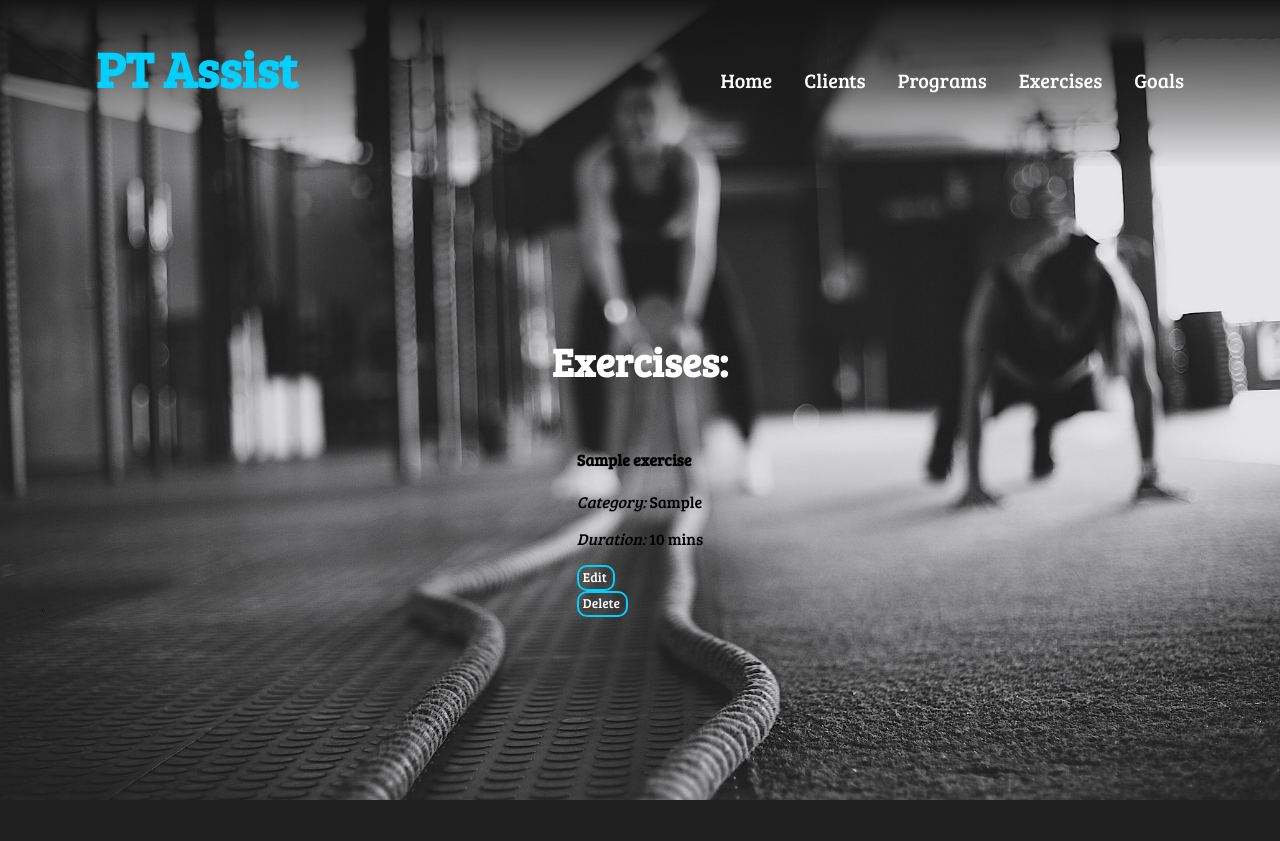
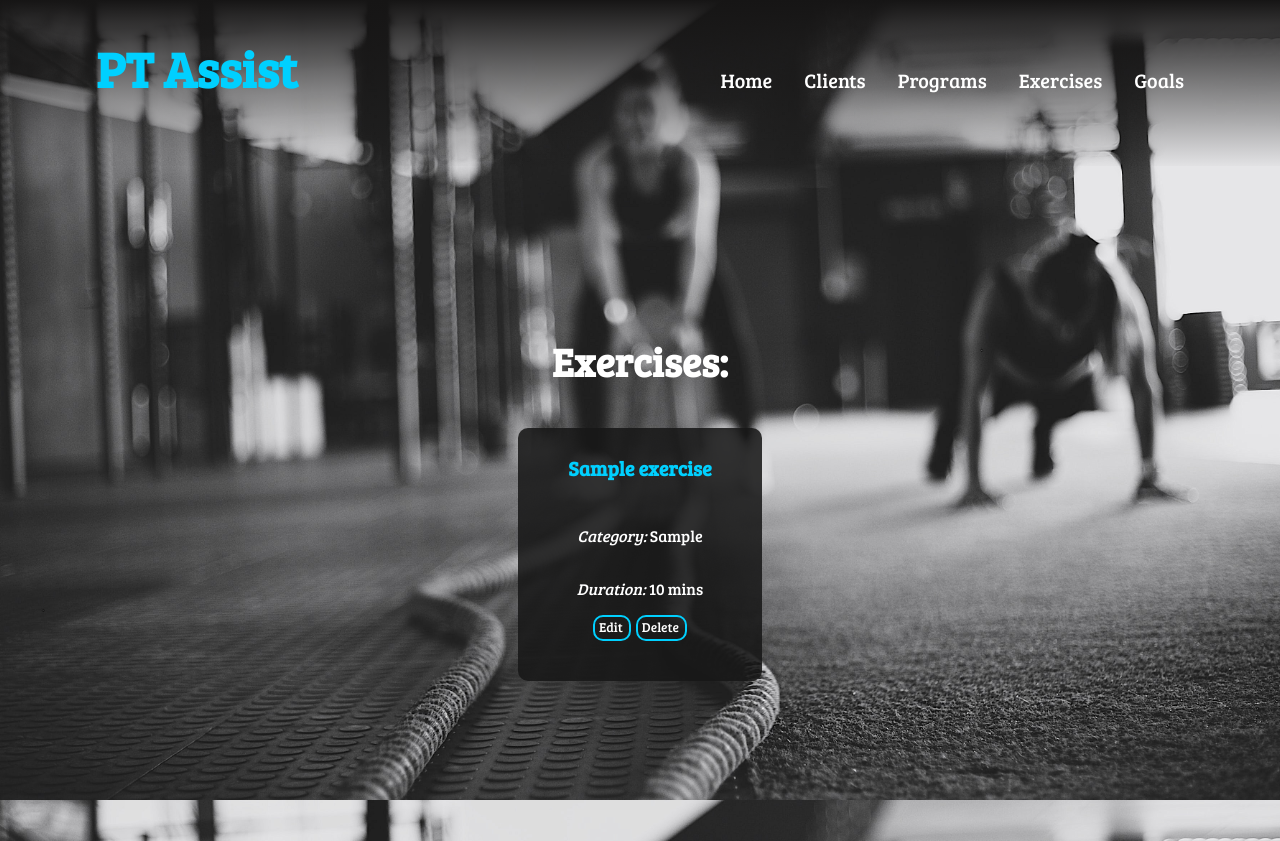
Before and after one commit to RomainLando/personal_trainer_tool, a Flask app: page /exercises in a window 1280 px wide. Before the commit the page ends 800 px from the top, so only its background shows below. Run offline with Flask 2, Linux system fonts and the light colour scheme; a database or web service that is not in the repository returns one stand-in record (Sample ...); some libraries are stand-ins or nearby versions.

Commit message:
:lipstick: exercise and goals elements styled

```diff
--- a/static/css/style.css
+++ b/static/css/style.css
@@ -92,6 +92,11 @@ h3 {
     color: white;
 }
 
+h4 {
+    font-size: 20px;
+    color: rgb(0, 208, 255);
+}
+
 label {
     color: white;
 }
@@ -148,6 +153,24 @@ a {
     border-radius: 10px;
 }
 
+.items {
+    display: flex;
+    flex-wrap: wrap;
+    justify-content: center;
+}
+
+.item {
+    display: flex;
+    flex-direction: column;
+    align-items: center;
+    background: rgba(23, 23, 23, 0.872);
+    padding:0 2rem 2.5rem 2rem;
+    margin: 0 1rem 2rem 1rem;
+    width: 180px;
+    border-radius: 10px;
+    color: white;
+}
+
 .intro {
     text-align: center;
 }
@@ -161,6 +184,12 @@ a {
 
 .submit {
     text-align: center;
+}
+
+.buttons {
+    display: flex;
+    gap: 5px;
+    justify-content: center;
 }
 
 .submit > input {
--- a/templates/exercises/index.html
+++ b/templates/exercises/index.html
@@ -2,7 +2,7 @@
 {% block content %}
 
 <h3>Exercises:</h3>
-<div class="exercises">
+<div class="items">
     {% for exercise in exercises %}
 
     <div class="item">
--- a/templates/goals/index.html
+++ b/templates/goals/index.html
@@ -2,7 +2,7 @@
 {% block content %}
 
 <h3>Fitness Goals:</h3>
-
+<div class="items">
 {% for goal in goals %}
 
     <div class="item">
@@ -20,5 +20,5 @@
     </div>
 
 {% endfor %}
-
+</div>
 {% endblock %}
```
Also changed, not shown: other parts of templates/exercises/index.html (+2 -0 lines). Lines whose indentation alone changed are shown as unchanged.
